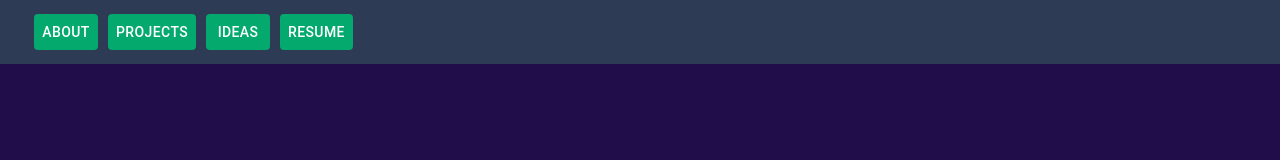
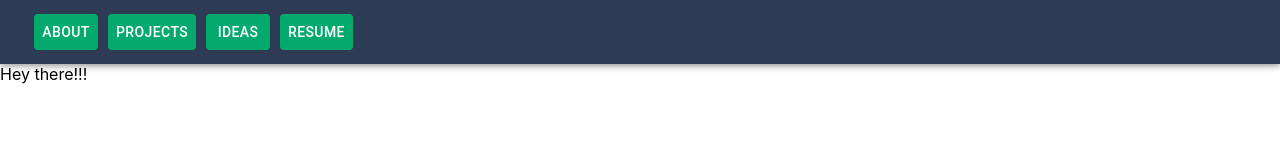
Before and after one commit to ShauryaDahiya1998/beginblog-github.io, a React (Create React App) app: page / in a window 1280 px wide. Shown: the top 160 px of the page. Built offline with nearby package versions, Linux system fonts and the light colour scheme.

Commit message:
mainpagechange

```diff
--- a/src/components/Mainpage.js
+++ b/src/components/Mainpage.js
@@ -3,19 +3,21 @@ import ReactTypingEffect from 'react-typing-effect';
 const Mainpage = () => {
 
     return (
-        <div style={styleSheet.outerBox}>
-            <div style={styleSheet.mainBox}>
-                <ReactTypingEffect style={styleSheet.centreText} typingDelay = {500} speed={100} eraseSpeed={50} eraseDelay={2000}
-                    text={["Good, you're here!", "Welcome! Let's dive deep"]}
-                />
-            </div>
-            <div style={styleSheet.lowerBox}>
-                <ReactTypingEffect style={styleSheet.lowerText} typingDelay = {3000} speed={100} eraseDelay={100000}
-                    text={"Shaurya's blog"}
-                />
-            </div>
+        // <div style={styleSheet.outerBox}>
+        //     <div style={styleSheet.mainBox}>
+        //         <ReactTypingEffect style={styleSheet.centreText} typingDelay = {500} speed={100} eraseSpeed={50} eraseDelay={2000}
+        //             text={["Good, you're here!", "Welcome! Let's dive deep"]}
+        //         />
+        //     </div>
+        //     <div style={styleSheet.lowerBox}>
+        //         <ReactTypingEffect style={styleSheet.lowerText} typingDelay = {3000} speed={100} eraseDelay={100000}
+        //             text={"Shaurya's blog"}
+        //         />
+        //     </div>
+        // </div>
+        <div>
+            Hey there!!!
         </div>
-
      );
 }
 
```
